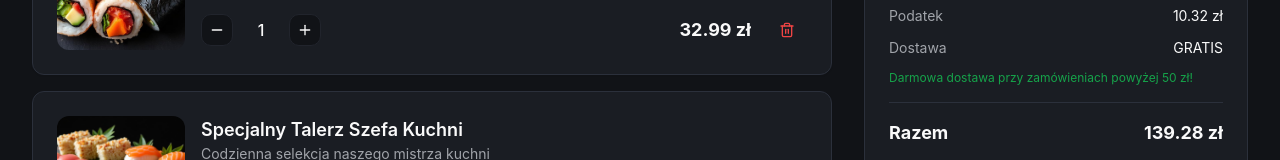
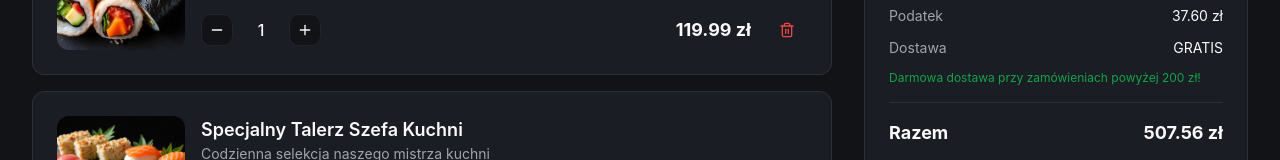
Before and after one commit to piotrwyszynski/sushi-zen-plan, a React (Vite) app: page /cart in a window 1280 px wide. Shown: the part 594-754 px from the top of the page. Built offline with nearby package versions, Linux system fonts and the light colour scheme.

Commit message:
Update payment currency to PLN
Changed the payment currency to Polish Zloty (PLN).

```diff
--- a/src/pages/Cart.tsx
+++ b/src/pages/Cart.tsx
@@ -26,7 +26,7 @@ export const Cart = () => {
       id: "1",
       name: "Zestaw Premium Nigiri",
       description: "Starannie dobrana selekcja naszych najlepszych nigiri",
-      price: 24.99,
+      price: 89.99,
       image: nigiriImage,
       quantity: 2,
     },
@@ -34,7 +34,7 @@ export const Cart = () => {
       id: "2",
       name: "Kolekcja Signature Maki",
       description: "Asortyment naszych najpopularniejszych rolek maki",
-      price: 32.99,
+      price: 119.99,
       image: makiImage,
       quantity: 1,
       customizations: ["Dodatkowe wasabi", "Bez marynowanego imbiru"],
@@ -43,7 +43,7 @@ export const Cart = () => {
       id: "3",
       name: "Specjalny Talerz Szefa Kuchni",
       description: "Codzienna selekcja naszego mistrza kuchni",
-      price: 45.99,
+      price: 169.99,
       image: heroImage,
       quantity: 1,
     },
@@ -77,7 +77,7 @@ export const Cart = () => {
   const subtotal = cartItems.reduce((sum, item) => sum + (item.price * item.quantity), 0);
   const discount = isPromoApplied ? subtotal * 0.1 : 0;
   const tax = (subtotal - discount) * 0.08;
-  const delivery = subtotal > 50 ? 0 : 9.99;
+  const delivery = subtotal > 200 ? 0 : 39.99;
   const total = subtotal - discount + tax + delivery;
 
   if (cartItems.length === 0) {
@@ -254,9 +254,9 @@ export const Cart = () => {
                   </div>
 
                   {delivery === 0 && (
-                    <p className="text-xs text-green-600">
-                      Darmowa dostawa przy zamówieniach powyżej 50 zł!
-                    </p>
+                     <p className="text-xs text-green-600">
+                       Darmowa dostawa przy zamówieniach powyżej 200 zł!
+                     </p>
                   )}
                 </div>
 
```
